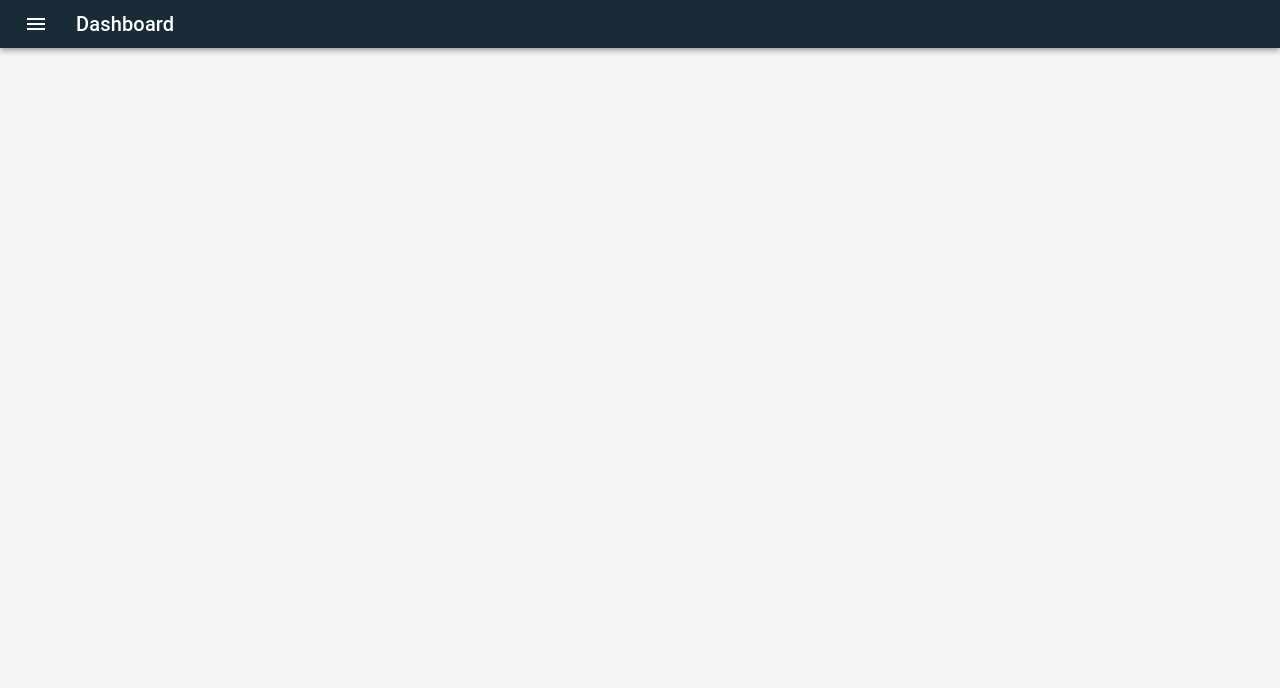
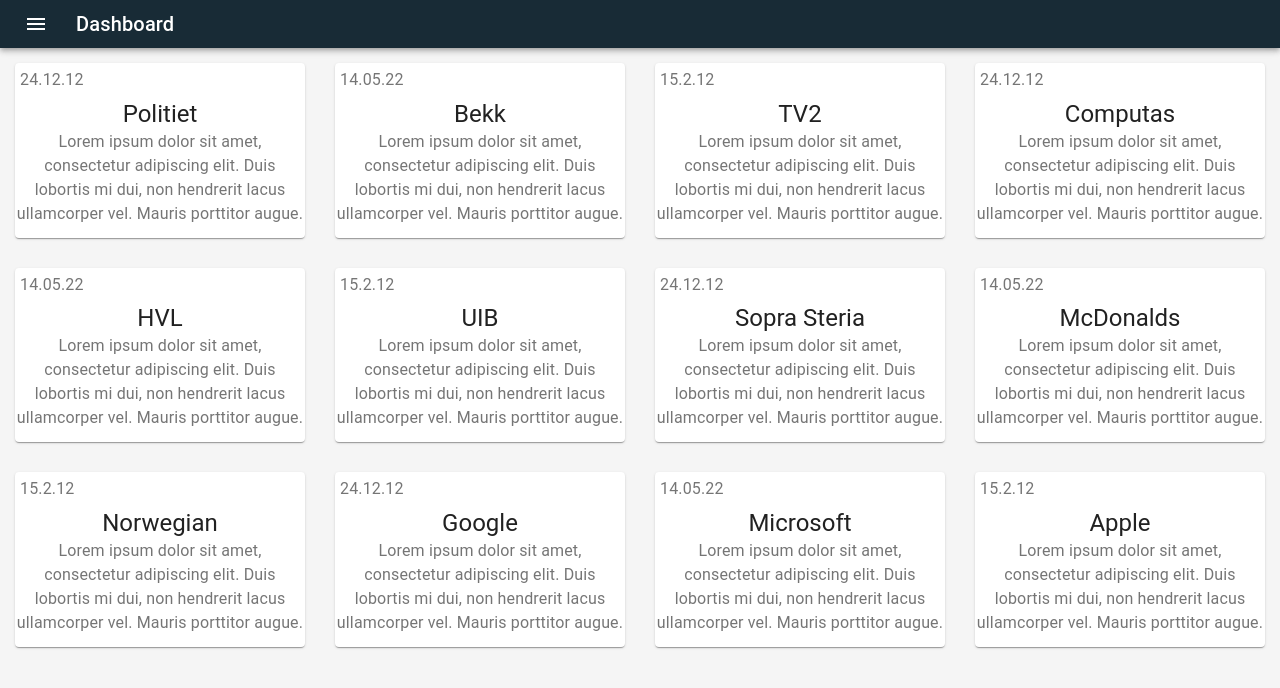
Before and after one commit to EirinS/DAT251-company-presentations-frontend, a React (Create React App) app: page /Dashboard in a window 1280 px wide. Shown: the top 688 px of the page. Built offline with nearby package versions, Linux system fonts and the light colour scheme.

Commit message:
Adds dummy populate function

```diff
--- a/package.json
+++ b/package.json
@@ -5,6 +5,7 @@
   "dependencies": {
     "@material-ui/core": "^4.9.3",
     "@material-ui/icons": "^4.9.1",
+    "@material-ui/styles": "^4.9.0",
     "bootstrap": "^4.4.1",
     "react": "^16.12.0",
     "react-bootstrap": "^1.0.0-beta.16",
--- a/src/App.js
+++ b/src/App.js
@@ -14,12 +14,8 @@ export default function Routing() {
       <div>
         {}
         <Switch>
-          <Route path="/Login">
-            <Login />
-          </Route>
-          <Route path="/Dashboard">
-            <Dashboard />
-          </Route>
+          <Route path="/Login" exact component={Login}/>
+          <Route path="/Dashboard" exact component={Dashboard}/>
         </Switch>
       </div>
     </Router>
--- /dev/null
+++ b/src/Components/CardsComponent.jsx
@@ -0,0 +1,126 @@
+import React from 'react';
+import { CardHeader, Card, Grid } from "@material-ui/core";
+import { makeStyles } from '@material-ui/core/styles';
+import render from "react-dom";
+import "bootstrap/dist/css/bootstrap.min.css";
+import Typography from '@material-ui/core/Typography';
+
+
+const useStyles = makeStyles({
+  cardd: {
+    width: "25%",
+    height: "25%",
+    marginBottom: 15,
+    marginLeft: 15,
+    marginTop: 15,
+    marginRight: 15,
+    textAlign: "center",
+    flex: "1 0 20%"
+  },
+  card_list: {
+    display: "flex",
+  flexWrap: "wrap"
+  },
+  title: {
+    marginLeft: 5,
+    marginTop: 5,
+  },
+  pos: {
+    marginBottom: 12,
+  },
+});
+
+
+export default function CardComponent() {
+  const classes = useStyles();
+
+  let bedpressJSONObject = {
+    bedpress: {
+      "0": {
+        bedriftsnavn: "Politiet",
+        dato: "24.12.12",
+        info: "Lorem ipsum dolor sit amet, consectetur adipiscing elit. Duis lobortis mi dui, non hendrerit lacus ullamcorper vel. Mauris porttitor augue."
+      },
+      "1": {
+        bedriftsnavn: "Bekk",
+        dato: "14.05.22",
+        info: "Lorem ipsum dolor sit amet, consectetur adipiscing elit. Duis lobortis mi dui, non hendrerit lacus ullamcorper vel. Mauris porttitor augue."
+      },
+      "2": {
+        bedriftsnavn: "TV2",
+        dato: "15.2.12",
+        info: "Lorem ipsum dolor sit amet, consectetur adipiscing elit. Duis lobortis mi dui, non hendrerit lacus ullamcorper vel. Mauris porttitor augue."
+      },
+      "4": {
+        bedriftsnavn: "Computas",
+        dato: "24.12.12",
+        info: "Lorem ipsum dolor sit amet, consectetur adipiscing elit. Duis lobortis mi dui, non hendrerit lacus ullamcorper vel. Mauris porttitor augue."
+      },
+      "5": {
+        bedriftsnavn: "HVL",
+        dato: "14.05.22",
+        info: "Lorem ipsum dolor sit amet, consectetur adipiscing elit. Duis lobortis mi dui, non hendrerit lacus ullamcorper vel. Mauris porttitor augue."
+      },
+      "6": {
+        bedriftsnavn: "UIB",
+        dato: "15.2.12",
+        info: "Lorem ipsum dolor sit amet, consectetur adipiscing elit. Duis lobortis mi dui, non hendrerit lacus ullamcorper vel. Mauris porttitor augue."
+      },
+      "7": {
+        bedriftsnavn: "Sopra Steria",
+        dato: "24.12.12",
+        info: "Lorem ipsum dolor sit amet, consectetur adipiscing elit. Duis lobortis mi dui, non hendrerit lacus ullamcorper vel. Mauris porttitor augue."
+      },
+      "8": {
+        bedriftsnavn: "McDonalds",
+        dato: "14.05.22",
+        info: "Lorem ipsum dolor sit amet, consectetur adipiscing elit. Duis lobortis mi dui, non hendrerit lacus ullamcorper vel. Mauris porttitor augue."
+      },
+      "9": {
+        bedriftsnavn: "Norwegian",
+        dato: "15.2.12",
+        info: "Lorem ipsum dolor sit amet, consectetur adipiscing elit. Duis lobortis mi dui, non hendrerit lacus ullamcorper vel. Mauris porttitor augue."
+      },
+      "10": {
+        bedriftsnavn: "Google",
+        dato: "24.12.12",
+        info: "Lorem ipsum dolor sit amet, consectetur adipiscing elit. Duis lobortis mi dui, non hendrerit lacus ullamcorper vel. Mauris porttitor augue."
+      },
+      "11": {
+        bedriftsnavn: "Microsoft",
+        dato: "14.05.22",
+        info: "Lorem ipsum dolor sit amet, consectetur adipiscing elit. Duis lobortis mi dui, non hendrerit lacus ullamcorper vel. Mauris porttitor augue."
+      },
+      "12": {
+        bedriftsnavn: "Apple",
+        dato: "15.2.12",
+        info: "Lorem ipsum dolor sit amet, consectetur adipiscing elit. Duis lobortis mi dui, non hendrerit lacus ullamcorper vel. Mauris porttitor augue."
+      }
+    }
+  };
+
+  let cardList = [];
+  Object.keys(bedpressJSONObject.bedpress).forEach(index => {
+    let card = bedpressJSONObject.bedpress[index];
+    cardList.push(
+      <Card className={classes.cardd}>
+       <Typography className={classes.title} color="textSecondary" align="left" gutterBottom>
+        {card.dato}
+       </Typography>
+       <Typography variant="h5" component="h2">
+          {card.bedriftsnavn}
+        </Typography>
+       <Typography className={classes.pos} color="textSecondary">
+          {card.info}
+        </Typography>
+      </Card>
+    );
+  });
+{
+   return (
+   <div className={classes.card_list}>
+     {cardList}
+     </div>
+     );
+    }
+}
--- a/src/Pages/Dashboard.js
+++ b/src/Pages/Dashboard.jsx
@@ -1,34 +1,35 @@
-import React, { Component } from "react";
-import "bootstrap/dist/css/bootstrap.min.css";
+import AppBar from "@material-ui/core/AppBar";
 import { makeStyles } from "@material-ui/core/styles";
-import AppBar from "@material-ui/core/AppBar";
 import Toolbar from "@material-ui/core/Toolbar";
 import Typography from "@material-ui/core/Typography";
-import IconButton from "@material-ui/core/IconButton";
+import "bootstrap/dist/css/bootstrap.min.css";
+import React from "react";
+import CardComponent from "../Components/CardsComponent";
 import DropdownMenu from "../Components/DropdownComponent";
-
-
 const useStyles = makeStyles(theme => ({
   root: {
-      flexGrow: 1,
+    flexGrow: 1
   },
   menuButton: {
     marginRight: theme.spacing(2)
-    },
+  }
 }));
 
 export default function Dashboard() {
   const classes = useStyles();
   return (
     <div className={classes.root}>
+      <div>
         <AppBar position="static" style={{ backgroundColor: "#182b36" }}>
           <Toolbar variant="dense">
-          <DropdownMenu/>
+            <DropdownMenu />
             <Typography variant="h6" color="inherit">
               Dashboard
             </Typography>
           </Toolbar>
         </AppBar>
       </div>
+      <CardComponent/>
+    </div>
   );
 }
```
Also changed, not shown: src/Components/DropdownComponent.jsx (renamed from src/Components/DropdownComponent.js), src/Pages/Login.jsx (renamed from src/Pages/Login.js). Lines whose indentation alone changed are shown as unchanged.
